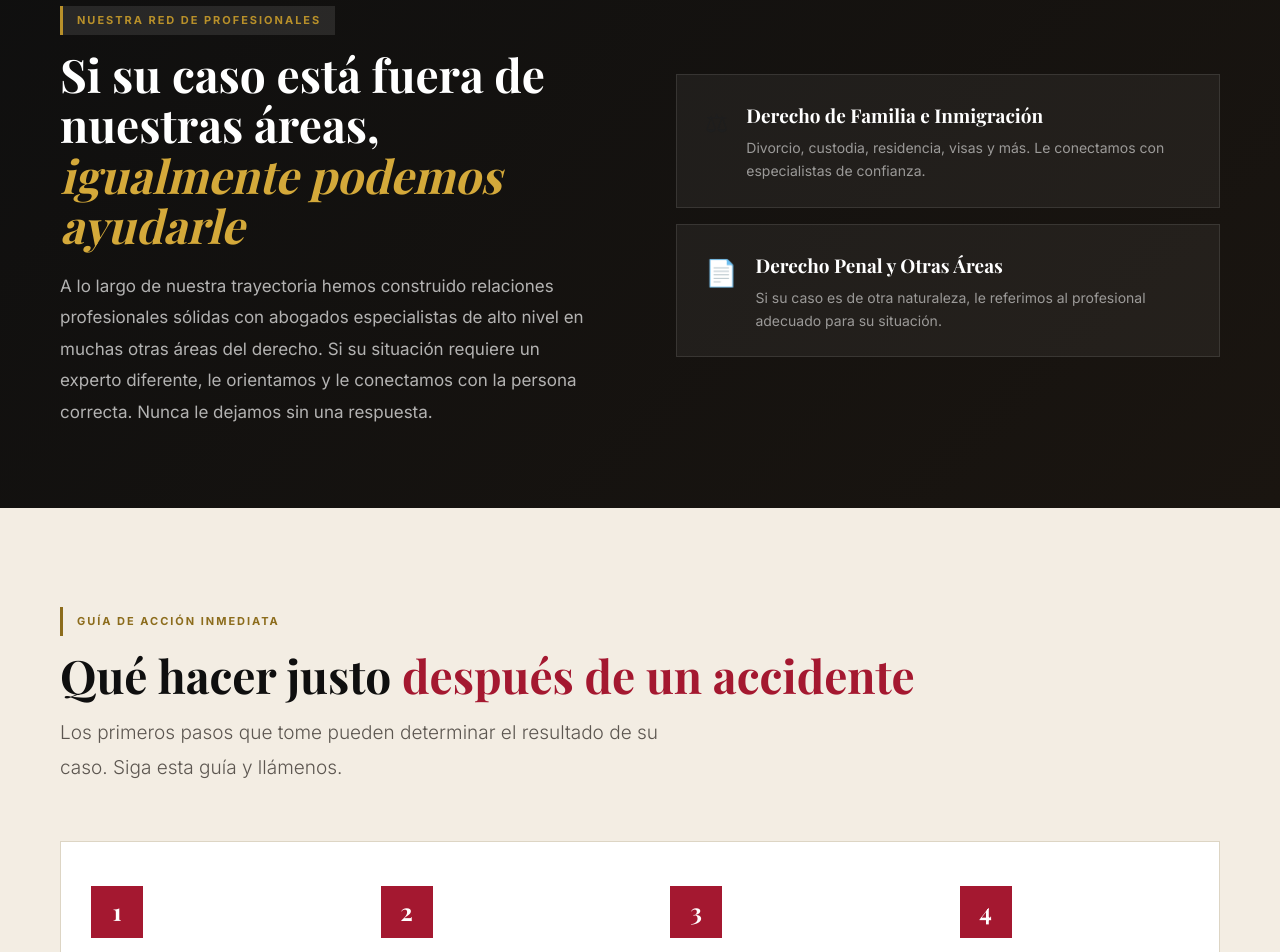
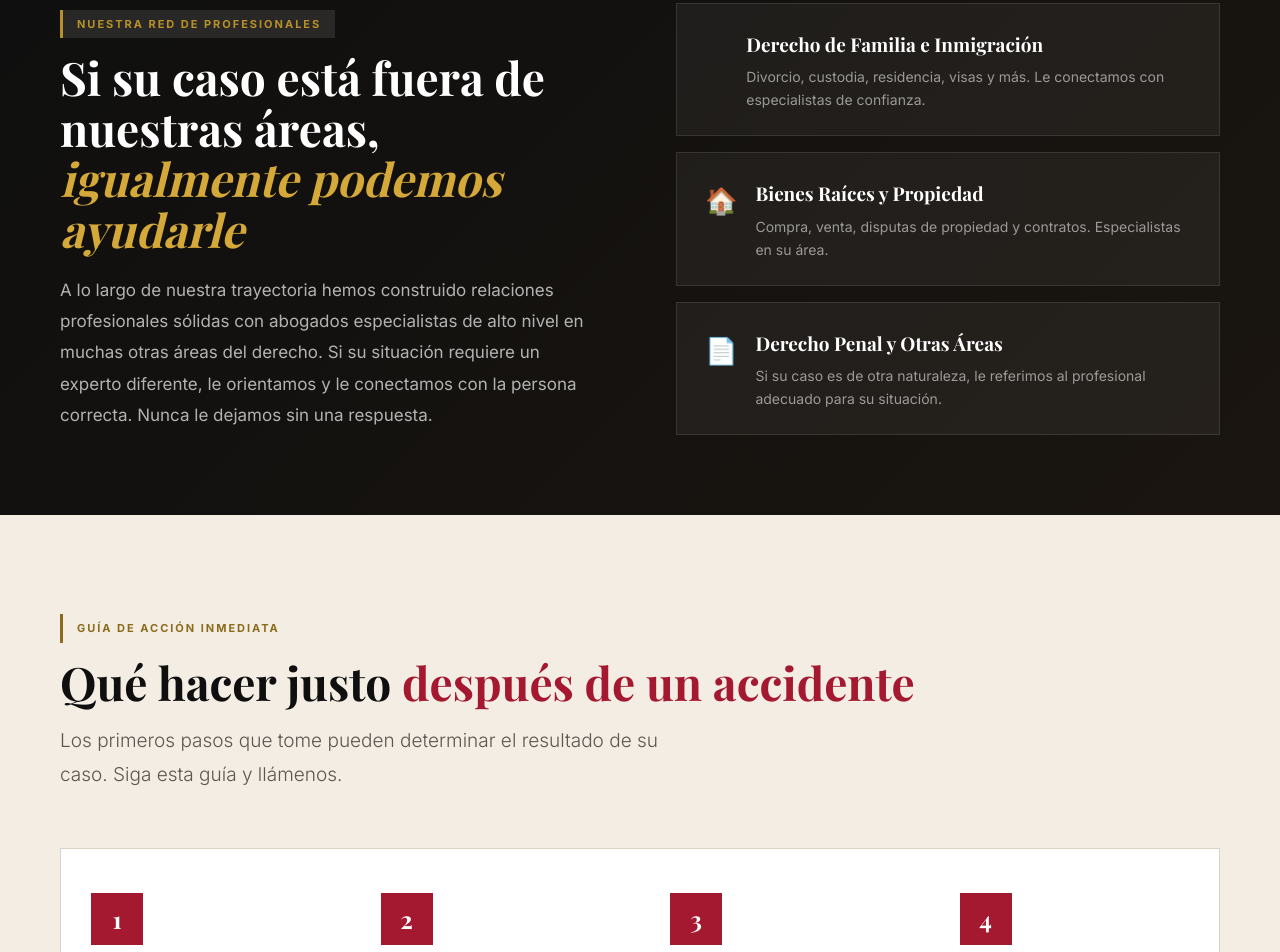
Before and after one commit to Carrazcolaw/carrazco-landing, a plain HTML site: page index.html in a window 1280 px wide. Shown: the part 7690-8642 px from the top of the page. Drawn offline with nearby package versions, Linux system fonts and the light colour scheme; a web font is replaced by a local one.

Commit message:
index.html

```diff
--- a/index.html
+++ b/index.html
@@ -546,6 +546,7 @@ footer{background:#080808;color:rgba(255,255,255,.58);padding:60px 56px 28px;}
     </div>
     <div class="network-items">
       <div class="ni"><div class="ni-icon">&#9878;</div><div><h4>Derecho de Familia e Inmigración</h4><p>Divorcio, custodia, residencia, visas y más. Le conectamos con especialistas de confianza.</p></div></div>
+      <div class="ni"><div class="ni-icon">&#127968;</div><div><h4>Bienes Raíces y Propiedad</h4><p>Compra, venta, disputas de propiedad y contratos. Especialistas en su área.</p></div></div>
       <div class="ni"><div class="ni-icon">&#128196;</div><div><h4>Derecho Penal y Otras Áreas</h4><p>Si su caso es de otra naturaleza, le referimos al profesional adecuado para su situación.</p></div></div>
     </div>
   </div>
```
